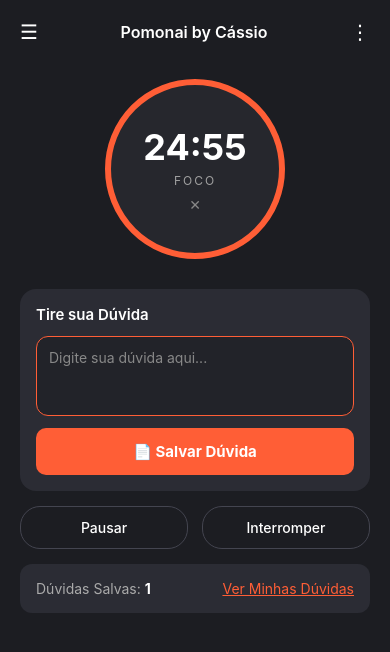
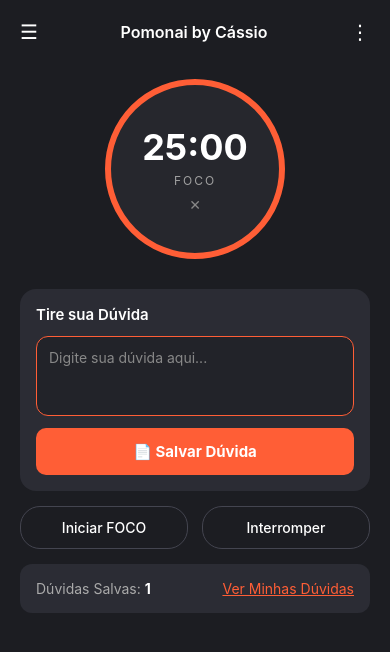
Before and after one commit to cassiomdrs/AppPomodoro, a React Native app: screen / in a window 390 px wide. Shown: the top 652 px of the page. Built offline with nearby package versions, Linux system fonts and the light colour scheme.

Commit message:
Colocando o cronômetro para iniciar pausado sendo necessário clicar em iniciar foco. Após os 25 minutos de foco o telefone vibra e o cronômetro solicita o inicio dos 5 minutos descanso.

```diff
--- a/App.js
+++ b/App.js
@@ -7,60 +7,66 @@ import {
   TextInput,
   SafeAreaView,
   StatusBar,
-  ScrollView
+  ScrollView,
+  Vibration
 } from 'react-native';
-import { Vibration } from 'react-native';
 
 export default function App() {
-  // 1. Estados (Guardam os dados que mudam na tela)
-  const [segundos, setSegundos] = useState(25 * 60); // 25 min
-  const [rodando, setRodando] = useState(true);
+  // 1. Estados
+  const TEMPO_ESTUDO = 25 * 60; // 25 minutos em segundos
+  const TEMPO_DESCANSO = 5 * 60;  // 5 minutos em segundos
+
+  const [segundos, setSegundos] = useState(TEMPO_ESTUDO);
+  const [modo, setModo] = useState('FOCO'); // 'FOCO' ou 'DESCANSO'
+  const [rodando, setRodando] = useState(false); // Inicia pausado
   const [duvida, setDuvida] = useState('');
   const [duvidasSalvas, setDuvidasSalvas] = useState([
     'Qual a diferença entre UI Design, UX Design e o Design System na prática?'
   ]);
   const [mostrarLista, setMostrarLista] = useState(false);
 
-  // 2. Função para tocar o alarme e vibrar o celular
-  async function tocarAlarme() {
-    // Faz o celular vibrar por 1 segundo
+  // 2. Alarme com Vibração
+  function tocarAlarme() {
     Vibration.vibrate([0, 500, 200, 500, 200, 1000]);
-
-    // Toca um som de alarme/beep
-    try {
-      const { sound } = await Audio.Sound.createAsync(
-        { uri: 'https://actions.google.com/sounds/v1/alarms/beep_short.ogg' }
-      );
-      await sound.playAsync();
-    } catch (error) {
-      console.log('Erro ao tocar som:', error);
-    }
   }
 
-  // 3. Lógica do Relógio (Contagem regressiva)
+  // 3. Temporizador
   useEffect(() => {
     let intervalo = null;
+
     if (rodando && segundos > 0) {
       intervalo = setInterval(() => {
         setSegundos((seg) => seg - 1);
       }, 1000);
     } else if (segundos === 0 && rodando) {
       setRodando(false);
-      tocarAlarme(); // 🔔 Dispara o alarme quando chega a 0!
+      tocarAlarme();
+
+      if (modo === 'FOCO') {
+        setModo('DESCANSO');
+        setSegundos(TEMPO_DESCANSO);
+      } else {
+        setModo('FOCO');
+        setSegundos(TEMPO_ESTUDO);
+      }
+
       clearInterval(intervalo);
     }
+
     return () => clearInterval(intervalo);
-  }, [rodando, segundos]);
+  }, [rodando, segundos, modo]);
 
-  // Formata o tempo para "MM:SS"
+  // Formatação do Tempo (MM:SS)
   const minutosFormatados = String(Math.floor(segundos / 60)).padStart(2, '0');
   const segundosFormatados = String(segundos % 60).padStart(2, '0');
 
-  // Funções dos botões
+  // Ações dos Botões
   const alternarPausa = () => setRodando(!rodando);
+
   const interromper = () => {
     setRodando(false);
-    setSegundos(25 * 60); // Reseta para 25 minutos
+    setModo('FOCO');
+    setSegundos(TEMPO_ESTUDO);
   };
 
   const salvarDuvida = () => {
@@ -82,11 +88,14 @@ export default function App() {
           <Text style={styles.iconText}>⋮</Text>
         </View>
 
-        {/* Círculo do Relógio Pomodoro */}
+        {/* Relógio Pomodoro */}
         <View style={styles.timerContainer}>
-          <View style={styles.timerCircle}>
+          <View style={[
+            styles.timerCircle,
+            modo === 'DESCANSO' && styles.timerCircleDescanso
+          ]}>
             <Text style={styles.timerText}>{minutosFormatados}:{segundosFormatados}</Text>
-            <Text style={styles.timerSubtext}>FOCO</Text>
+            <Text style={styles.timerSubtext}>{modo}</Text>
             <TouchableOpacity onPress={interromper}>
               <Text style={styles.closeIcon}>✕</Text>
             </TouchableOpacity>
@@ -108,16 +117,17 @@ export default function App() {
             />
           </View>
 
-          {/* Botão Salvar Dúvida */}
           <TouchableOpacity style={styles.buttonPrimary} onPress={salvarDuvida}>
             <Text style={styles.buttonPrimaryText}>📄 Salvar Dúvida</Text>
           </TouchableOpacity>
         </View>
 
-        {/* Botões de Ação: Pausar e Interromper */}
+        {/* Botões de Ação */}
         <View style={styles.actionButtonsRow}>
           <TouchableOpacity style={styles.buttonSecondary} onPress={alternarPausa}>
-            <Text style={styles.buttonSecondaryText}>{rodando ? 'Pausar' : 'Continuar'}</Text>
+            <Text style={styles.buttonSecondaryText}>
+              {rodando ? 'Pausar' : (segundos === (modo === 'FOCO' ? TEMPO_ESTUDO : TEMPO_DESCANSO) ? `Iniciar ${modo}` : 'Continuar')}
+            </Text>
           </TouchableOpacity>
 
           <TouchableOpacity style={styles.buttonSecondary} onPress={interromper}>
@@ -137,7 +147,7 @@ export default function App() {
           </TouchableOpacity>
         </View>
 
-        {/* Lista de Dúvidas Guardadas */}
+        {/* Lista de Dúvidas */}
         {mostrarLista && (
           <View style={styles.listaContainer}>
             {duvidasSalvas.map((item, index) => (
@@ -190,6 +200,9 @@ const styles = StyleSheet.create({
     alignItems: 'center',
     justifyContent: 'center',
     backgroundColor: '#26272d',
+  },
+  timerCircleDescanso: {
+    borderColor: '#4caf50',
   },
   timerText: {
     color: '#ffffff',
```
